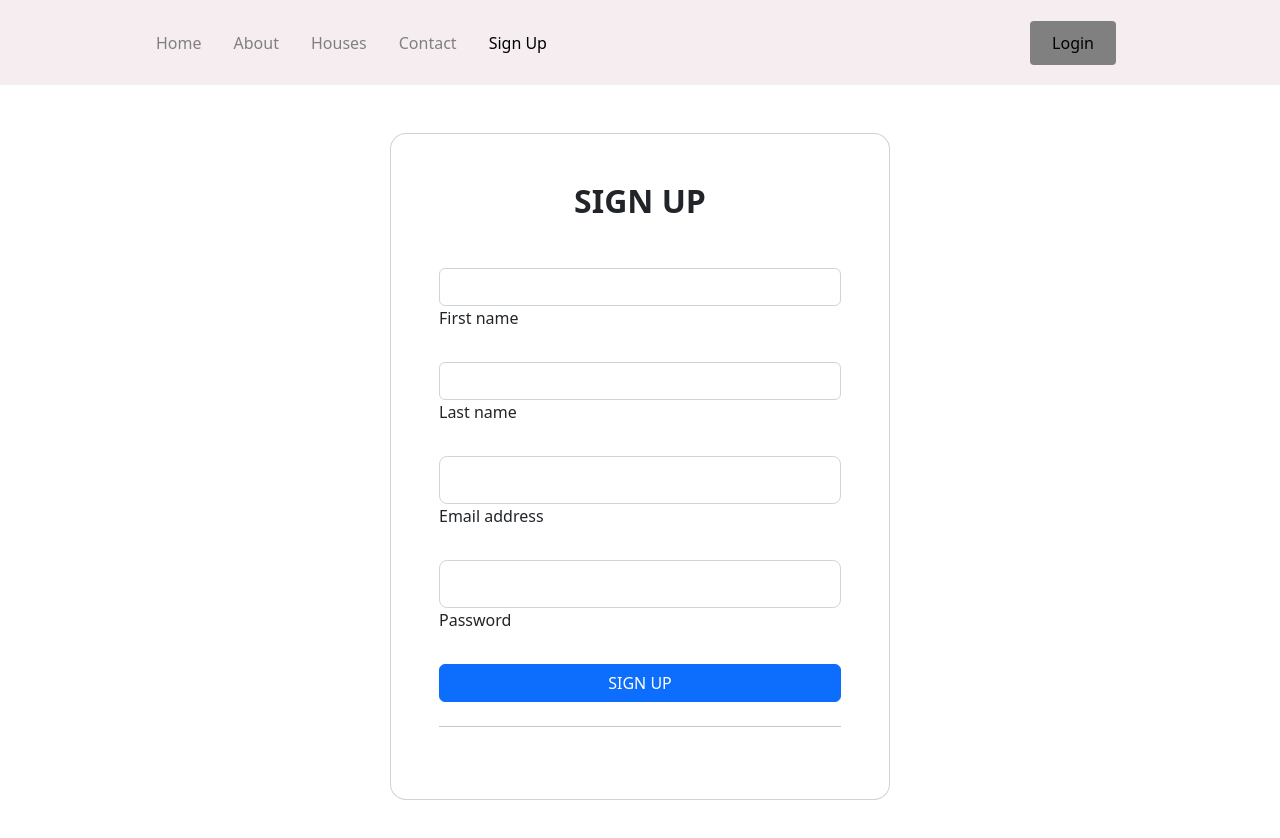
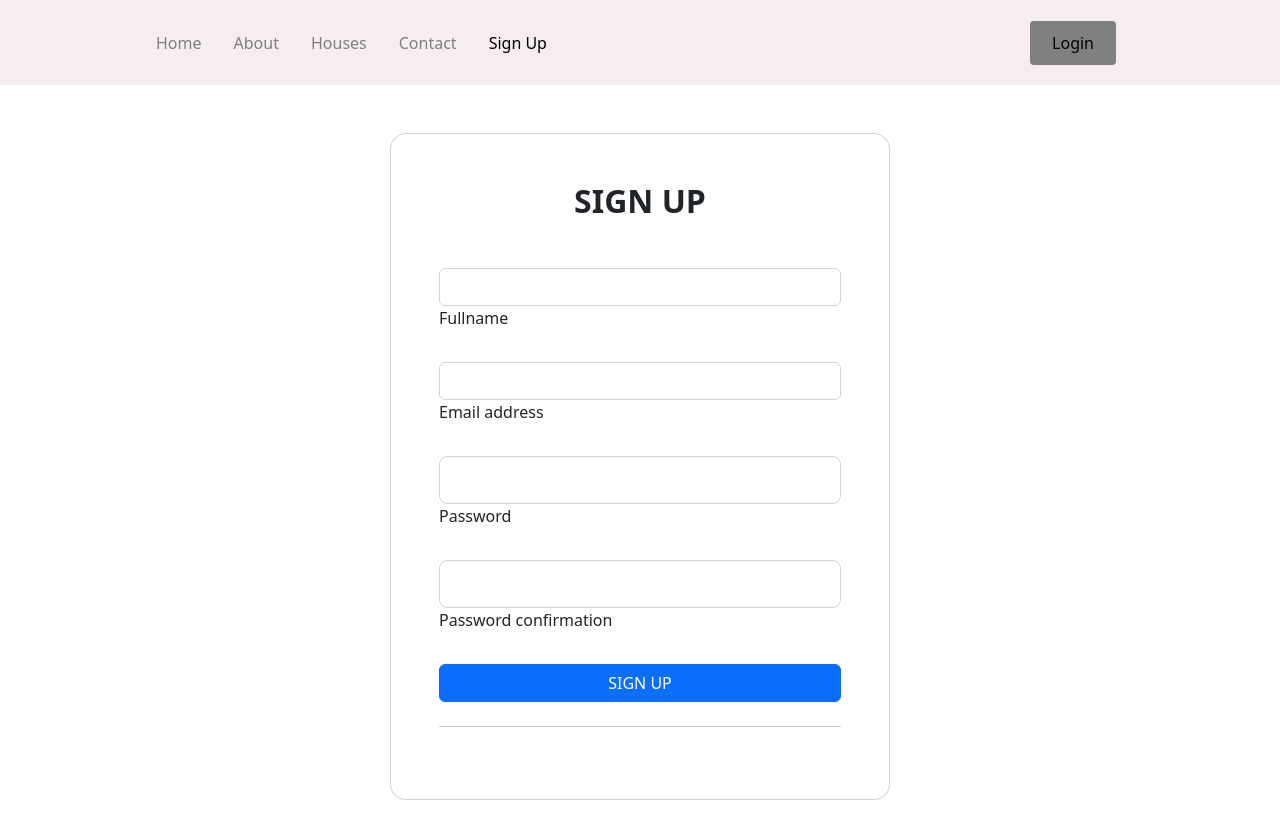
Before and after one commit to Anna-Ashton/house-hunter-frontend, a React (Create React App) app: page /sign-up in a window 1280 px wide. Shown: the top 838 px of the page. Built offline with nearby package versions, Linux system fonts and the light colour scheme.

Commit message:
Changed labels on signup form

```diff
--- a/src/pages/signup.js
+++ b/src/pages/signup.js
@@ -27,15 +27,15 @@ function SignUp() {
               <p className="text-white-50 mb-3">Please enter your login and password!</p>
 
               <MDBCol col='6'>
-              <MDBInput wrapperClass='mb-4' label='First name' id='form1' type='text'/>
+              <MDBInput wrapperClass='mb-4' label='Fullname' id='form1' type='text'/>
             </MDBCol>
 
             <MDBCol col='6'>
-              <MDBInput wrapperClass='mb-4' label='Last name' id='form1' type='text'/>
+              <MDBInput wrapperClass='mb-4' label='Email address' id='form1' type='email'/>
             </MDBCol>
 
-              <MDBInput wrapperClass='mb-4 w-100' label='Email address' id='formControlLg' type='email' size="lg"/>
               <MDBInput wrapperClass='mb-4 w-100' label='Password' id='formControlLg' type='password' size="lg"/>
+              <MDBInput wrapperClass='mb-4 w-100' label='Password confirmation' id='formControlLg' type='password' size="lg"/>
 
               <MDBBtn size='small'>
                 SIGN UP
```
